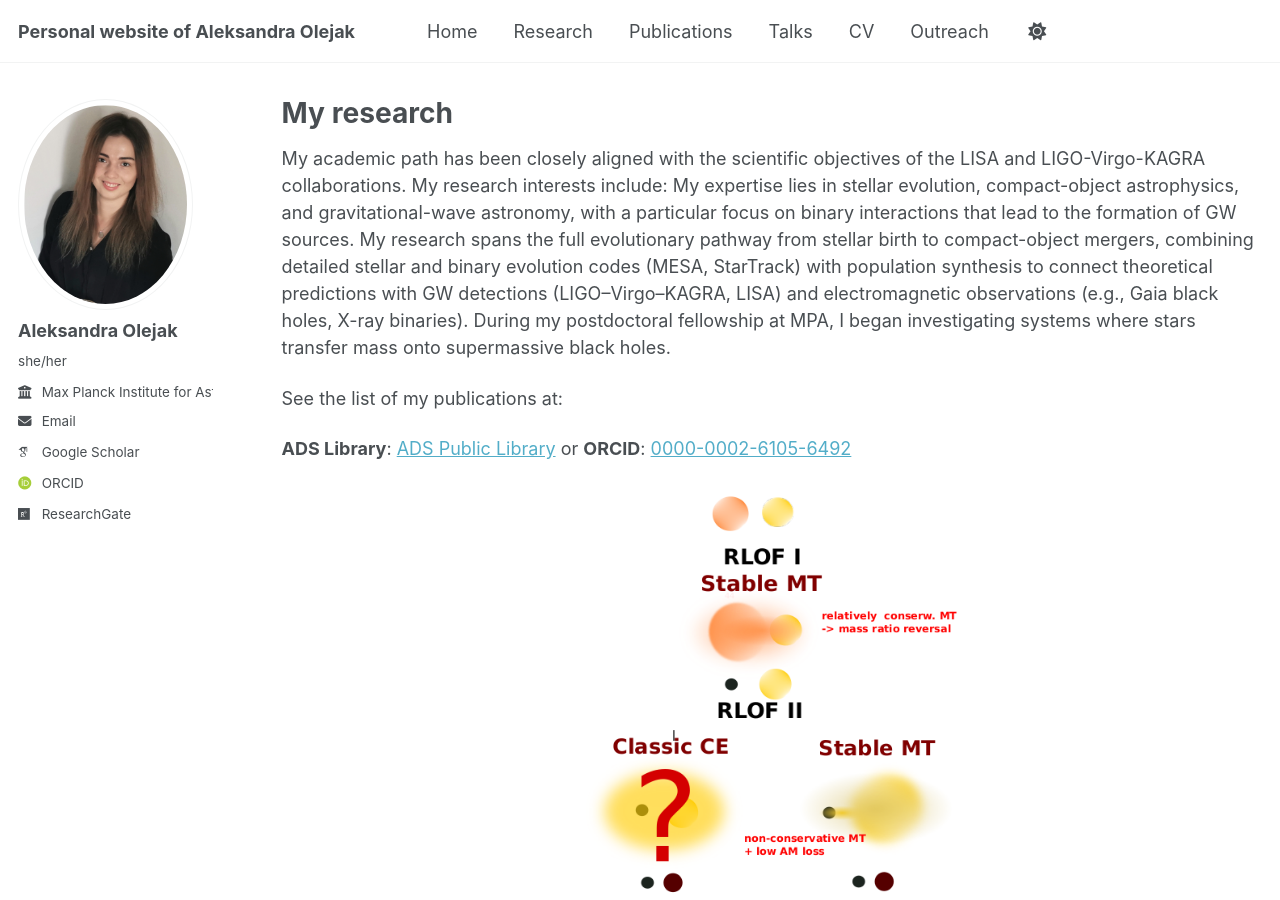
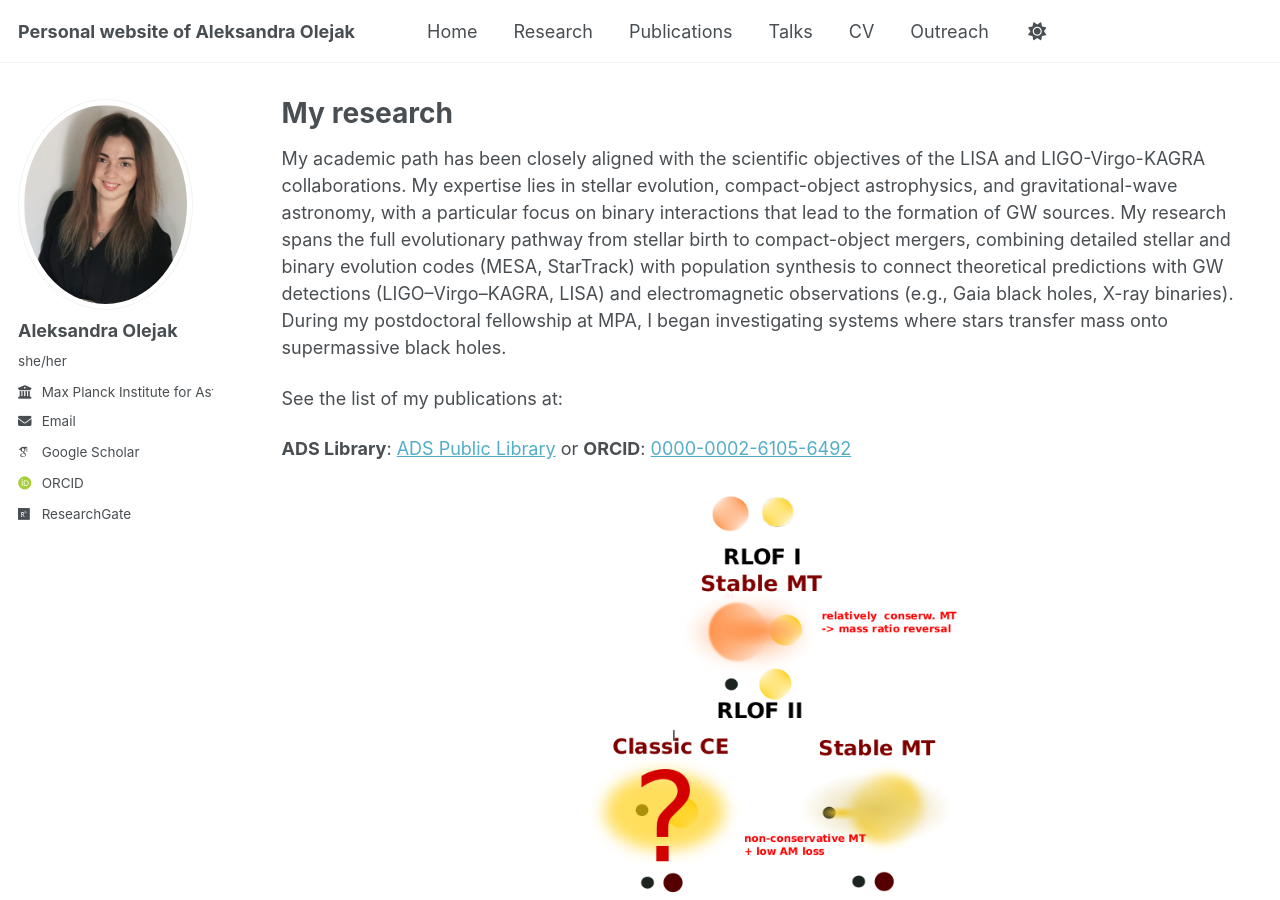
Before and after one commit to aleole/aleole.github.io, a Jekyll site: the page built from _pages/about.md, in a window 1280 px wide and 900 px high. Built offline with Jekyll 4.4.1, drawn with Linux system fonts in a browser that asks for light colours; some web fonts are replaced; a script that is not in the unit is left out.

Commit message:
Update about.md

```diff
--- a/_pages/about.md
+++ b/_pages/about.md
@@ -10,8 +10,7 @@ redirect_from:
 {% include base_path %}
 
 
-My academic path has been closely aligned with the scientific objectives of the LISA and LIGO-Virgo-KAGRA collaborations. My research interests include:
-My expertise lies in stellar evolution, compact-object astrophysics, and gravitational-wave astronomy, with a particular focus on binary interactions that lead to the formation of GW sources. My research spans the full evolutionary pathway from stellar birth to compact-object mergers, combining detailed stellar and binary evolution codes (MESA, StarTrack) with population synthesis to connect theoretical predictions with GW detections (LIGO–Virgo–KAGRA, LISA) and electromagnetic observations (e.g., Gaia black holes, X-ray binaries). During my postdoctoral fellowship at MPA, I began investigating systems where stars transfer mass onto supermassive black holes.
+My academic path has been closely aligned with the scientific objectives of the LISA and LIGO-Virgo-KAGRA collaborations. My expertise lies in stellar evolution, compact-object astrophysics, and gravitational-wave astronomy, with a particular focus on binary interactions that lead to the formation of GW sources. My research spans the full evolutionary pathway from stellar birth to compact-object mergers, combining detailed stellar and binary evolution codes (MESA, StarTrack) with population synthesis to connect theoretical predictions with GW detections (LIGO–Virgo–KAGRA, LISA) and electromagnetic observations (e.g., Gaia black holes, X-ray binaries). During my postdoctoral fellowship at MPA, I began investigating systems where stars transfer mass onto supermassive black holes.
 
 See the list of my publications at:
 
```
